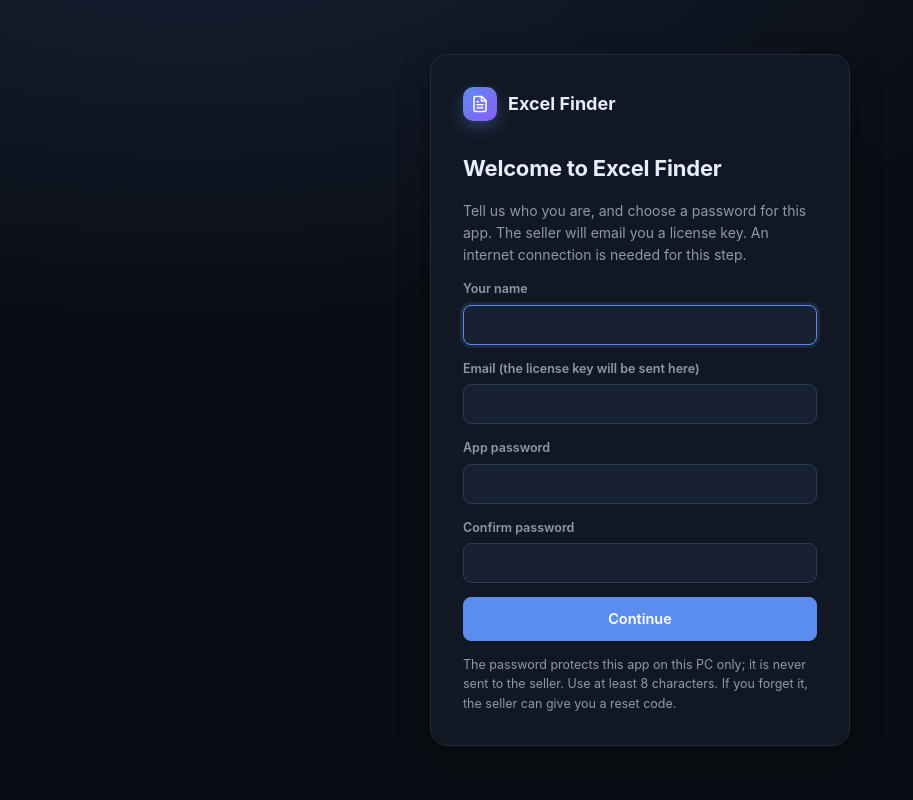
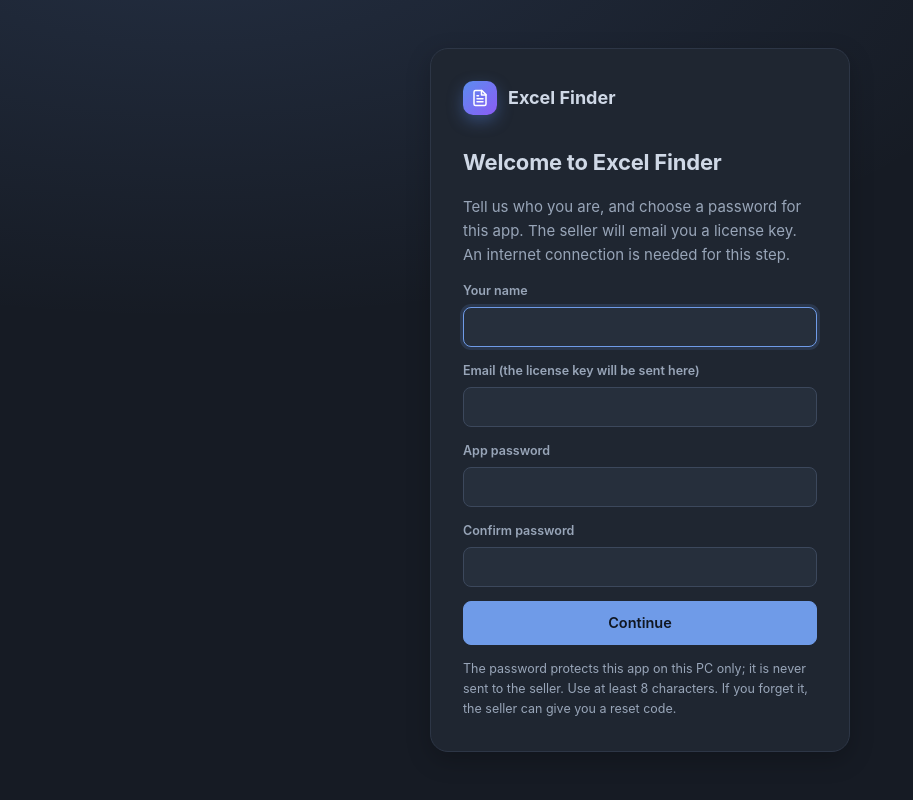
Before and after one commit to souravdas007123/Excel-Finder, a Django app: page /setup/ in a window 1280 px wide. Shown: the whole page, without its empty margins (0-913 px from the left). Run offline with Django 5.2, Linux system fonts and the light colour scheme.

Commit message:
UI: softer, lower-contrast dark theme and slightly larger text
Co-Authored-By: Claude Sonnet 5.5 <noreply@anthropic.com>
Claude-Session: https://claude.ai/code/session_01B6YdiWqbHpXj7ELH1CZyJq

```diff
--- a/webui/static/webui/app.css
+++ b/webui/static/webui/app.css
@@ -1,13 +1,13 @@
 /* Excel Finder: naya UI. Dark pehle (default), light optional. Bahar ka koi font / CDN nahi: sab local. */
 :root {
-    --bg: #0a0e14; --side: #0d121a; --surface: #111823; --surface-2: #172132; --surface-3: #1d2a40;
-    --border: #212c3f; --border-strong: #2d3b54;
-    --text: #e8eef7; --muted: #8b99ae; --faint: #5d6b80;
-    --accent: #5b8def; --accent-hover: #7aa2f7; --accent-soft: rgba(91, 141, 239, .14); --accent-text: #ffffff;
+    --bg: #161b24; --side: #1a2029; --surface: #1f2631; --surface-2: #262f3c; --surface-3: #2e3949;
+    --border: #2d3646; --border-strong: #3c485c;
+    --text: #cfd8e6; --muted: #98a5b8; --faint: #71809a;
+    --accent: #6f9be8; --accent-hover: #8bb0ee; --accent-soft: rgba(111, 155, 232, .15); --accent-text: #101722;
     --ok: #34d399; --ok-soft: rgba(52, 211, 153, .14);
     --warn: #fbbf24; --warn-soft: rgba(251, 191, 36, .14);
     --bad: #f87171; --bad-soft: rgba(248, 113, 113, .14);
-    --shadow: 0 10px 30px rgba(0, 0, 0, .35);
+    --shadow: 0 8px 24px rgba(0, 0, 0, .22);
     --radius: 12px; --radius-sm: 8px;
     --font: Inter, "Segoe UI", system-ui, -apple-system, Roboto, "Helvetica Neue", Arial, sans-serif;
     --mono: ui-monospace, "Cascadia Mono", "SF Mono", Consolas, Menlo, monospace;
@@ -17,7 +17,7 @@ html[data-theme="light"] {
     --bg: #f3f5f9; --side: #ffffff; --surface: #ffffff; --surface-2: #f3f6fb; --surface-3: #e8edf6;
     --border: #e1e7f0; --border-strong: #cbd5e3;
     --text: #0f1b2d; --muted: #5d6b82; --faint: #8b97aa;
-    --accent: #3b6fe0; --accent-hover: #2f5fc9; --accent-soft: rgba(59, 111, 224, .1);
+    --accent: #3b6fe0; --accent-hover: #2f5fc9; --accent-text: #ffffff; --accent-soft: rgba(59, 111, 224, .1);
     --ok: #0f9d6b; --ok-soft: rgba(15, 157, 107, .12);
     --warn: #b7791f; --warn-soft: rgba(183, 121, 31, .13);
     --bad: #d33f49; --bad-soft: rgba(211, 63, 73, .1);
@@ -27,7 +27,7 @@ html[data-theme="light"] {
 
 * { box-sizing: border-box; }
 html { -webkit-text-size-adjust: 100%; }
-body { margin: 0; background: var(--bg); color: var(--text); font: 14px/1.55 var(--font); -webkit-font-smoothing: antialiased; }
+body { margin: 0; background: var(--bg); color: var(--text); font: 15px/1.6 var(--font); -webkit-font-smoothing: antialiased; }
 a { color: var(--accent); text-decoration: none; }
 a:hover { color: var(--accent-hover); }
 h1, h2, h3 { margin: 0; line-height: 1.25; letter-spacing: -.01em; }
```
